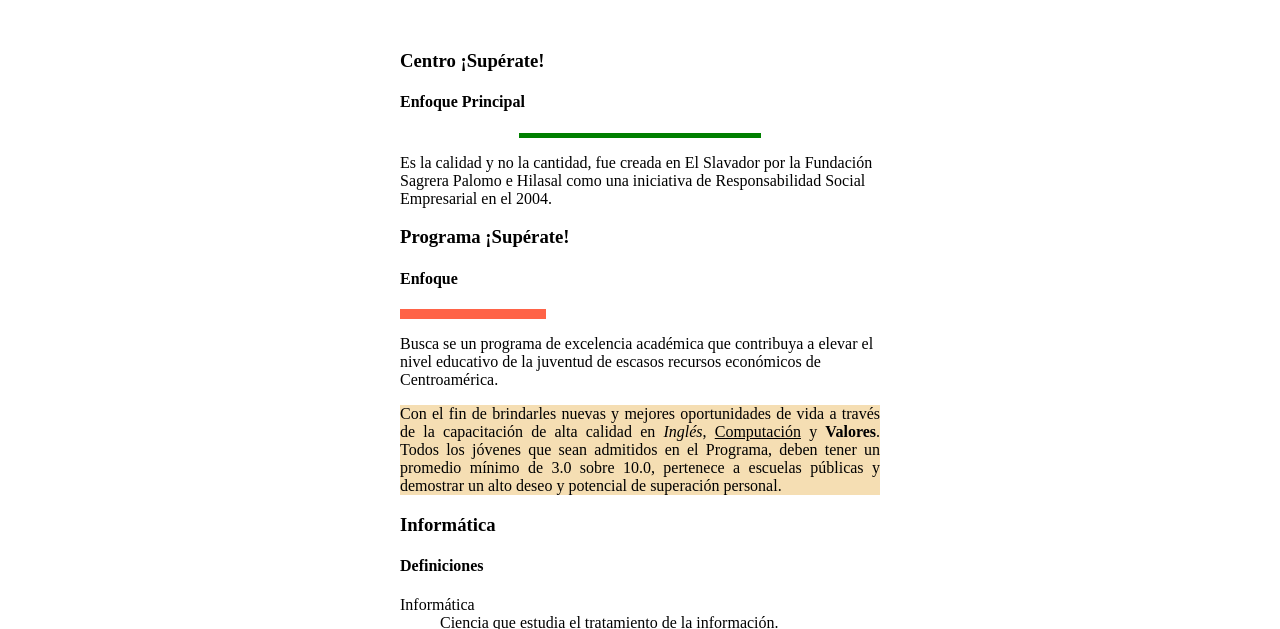
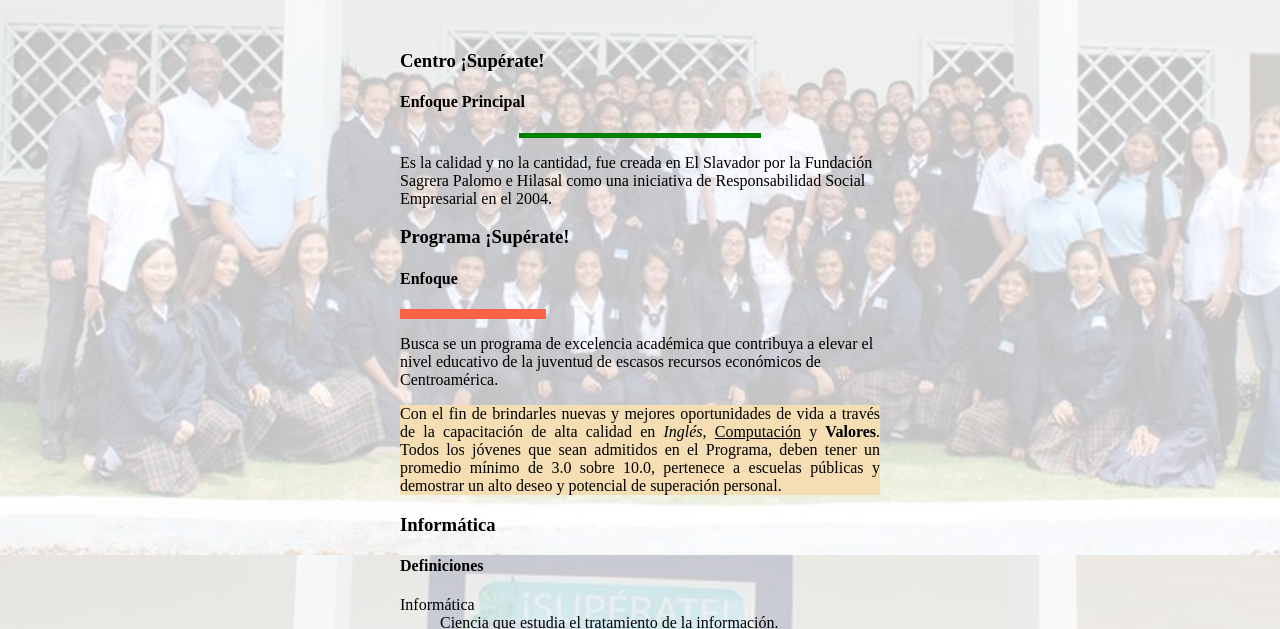
Before and after one commit to Girasema30/Diagnostic-Test-1, a plain HTML site: page docs/index.html in a window 1280 px wide. Shown: the part 284-913 px from the top of the page. Drawn offline with Linux system fonts and the light colour scheme.

Commit message:
Añadí una imagen de la people supérate para usarla como background
Añadí una imagen de la people supérate para usarla como background, busqué la imagen en google luego la hice ver un poco más transparente con word, y la vinculé al index. Oh! Y para guardarla antes de vincularla, creé una carpeta "img" dentro de la carpeta "docs".

```diff
--- a/docs/index.html
+++ b/docs/index.html
@@ -7,7 +7,7 @@
     <title>Test de Html 1 con T. Dayana</title>
     <link rel="icon" href="https://www.superate.org.sv/wp-content/uploads/2018/12/superatelogo.png">
 </head>
-<body style="margin: 70px 400px;">
+<body style="margin: 70px 400px; background: url(img/SuperatePeopleTransparent.jpg.png) fixed;">
     <header>
         <h1>¡Supérate!</h1>
         <h2>"Transformando vidas en educación"</h2>
```
Also changed, not shown: docs/img/SuperatePeopleTransparent.jpg.png (added).
